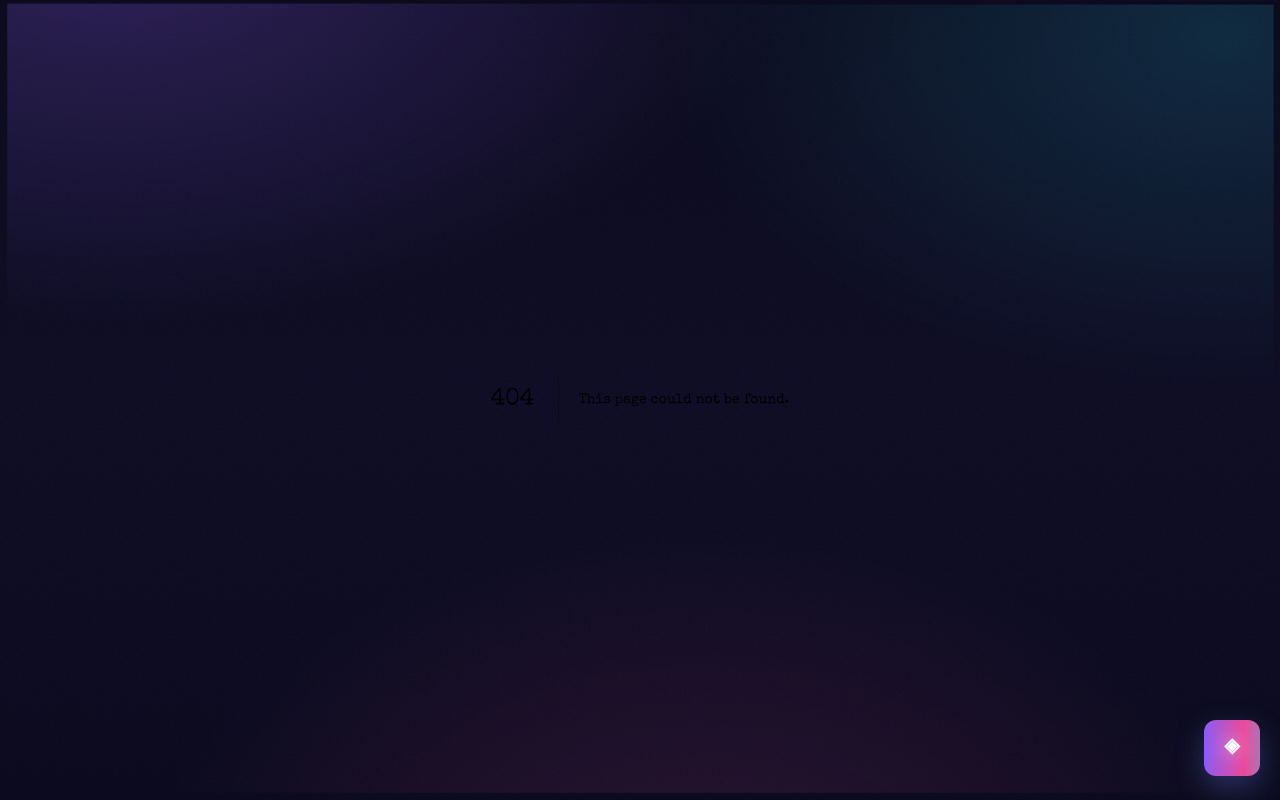
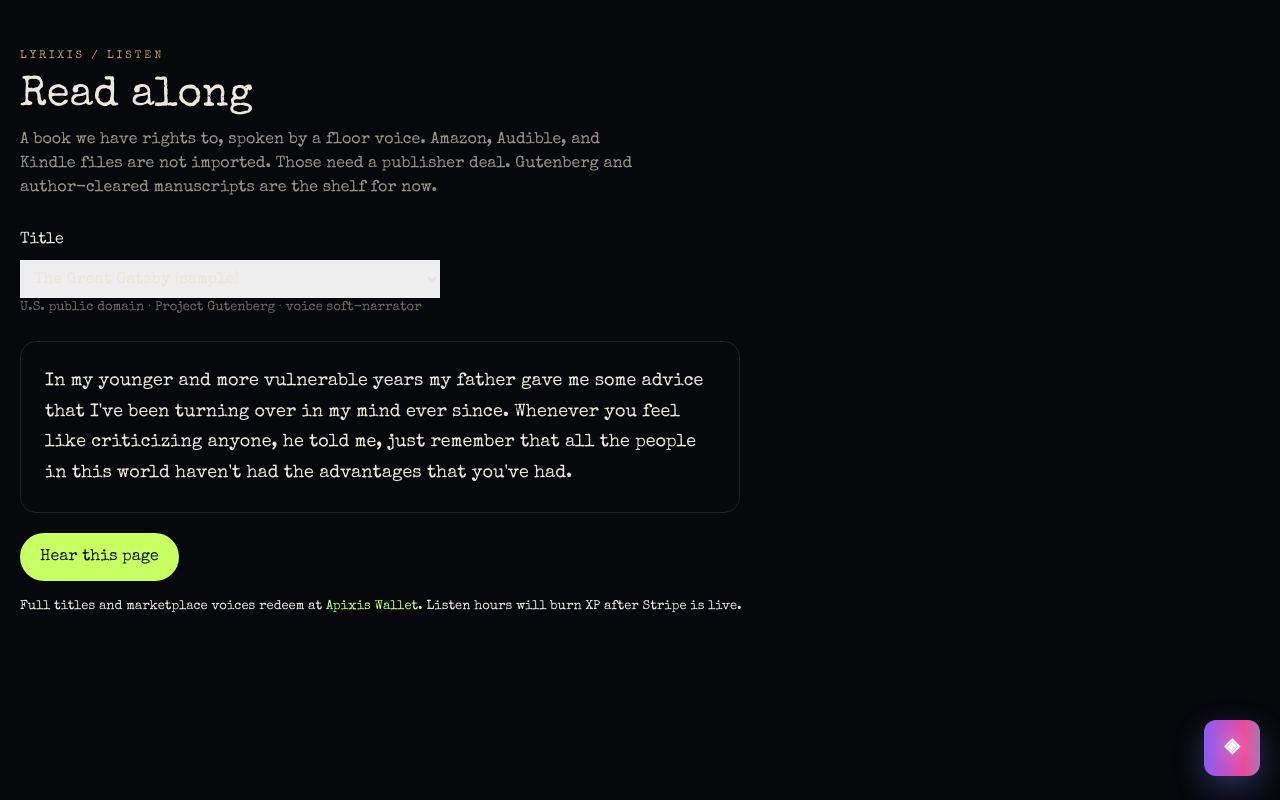
Before and after one commit to 313aidaroos/Lyrixis, a Next.js app: page /listen in a window 1280 px wide. Before the commit this address had no page. Built offline with nearby package versions, Linux system fonts and the light colour scheme.

Commit message:
Read-along desk: licensed text + floor voice. No store scrapes.

```diff
--- /dev/null
+++ b/app/listen/page.tsx
@@ -0,0 +1,10 @@
+import { ListenDesk } from "@/components/ListenDesk";
+
+export const metadata = {
+  title: "Lyrixis Listen",
+  description: "Hear a licensed book with a Lyrixis voice.",
+};
+
+export default function ListenPage() {
+  return <ListenDesk />;
+}
--- /dev/null
+++ b/components/ListenDesk.tsx
@@ -0,0 +1,84 @@
+"use client";
+
+import { useState } from "react";
+import { LISTEN_SHELF } from "@/lib/listenShelf";
+
+export function ListenDesk() {
+  const [id, setId] = useState(LISTEN_SHELF[0].id);
+  const book = LISTEN_SHELF.find((b) => b.id === id) ?? LISTEN_SHELF[0];
+  const [busy, setBusy] = useState(false);
+
+  function speak() {
+    if (typeof window === "undefined" || !window.speechSynthesis) return;
+    window.speechSynthesis.cancel();
+    const u = new SpeechSynthesisUtterance(book.text);
+    u.rate = 0.92;
+    u.lang = "en-US";
+    u.onstart = () => setBusy(true);
+    u.onend = () => setBusy(false);
+    window.speechSynthesis.speak(u);
+  }
+
+  return (
+    <main style={{ minHeight: "100dvh", background: "#07080c", color: "#ece7dc", padding: "48px 20px" }}>
+      <p style={{ letterSpacing: ".28em", fontSize: 11, color: "#c4a35a" }}>LYRIXIS / LISTEN</p>
+      <h1 style={{ fontFamily: "Georgia, serif", fontSize: 42 }}>Read along</h1>
+      <p style={{ maxWidth: 640, color: "#9a9588" }}>
+        A book we have rights to, spoken by a floor voice. Amazon, Audible, and Kindle
+        files are not imported. Those need a publisher deal. Gutenberg and author-cleared
+        manuscripts are the shelf for now.
+      </p>
+      <label style={{ display: "block", marginTop: 28 }}>
+        Title
+        <select
+          value={id}
+          onChange={(e) => setId(e.target.value)}
+          style={{ display: "block", marginTop: 8, padding: 10, width: "min(420px, 100%)" }}
+        >
+          {LISTEN_SHELF.map((b) => (
+            <option key={b.id} value={b.id}>
+              {b.title}
+            </option>
+          ))}
+        </select>
+      </label>
+      <p style={{ fontSize: 13, color: "#6f6a60" }}>
+        {book.rights} · {book.source} · voice {book.voiceId}
+      </p>
+      <article
+        style={{
+          marginTop: 24,
+          maxWidth: 720,
+          lineHeight: 1.7,
+          fontSize: 18,
+          border: "1px solid #222",
+          padding: 24,
+          borderRadius: 16,
+        }}
+      >
+        {book.text}
+      </article>
+      <button
+        type="button"
+        onClick={speak}
+        style={{
+          marginTop: 20,
+          padding: "12px 20px",
+          borderRadius: 999,
+          border: 0,
+          background: "#c8ff63",
+          color: "#111",
+        }}
+      >
+        {busy ? "Speaking…" : "Hear this page"}
+      </button>
+      <p style={{ marginTop: 16, fontSize: 13 }}>
+        Full titles and marketplace voices redeem at{" "}
+        <a href="https://apixis-wallet.vercel.app" style={{ color: "#c8ff63" }}>
+          Apixis Wallet
+        </a>
+        . Listen hours will burn XP after Stripe is live.
+      </p>
+    </main>
+  );
+}
--- /dev/null
+++ b/lib/listenShelf.ts
@@ -0,0 +1,18 @@
+export const LISTEN_SHELF = [
+  {
+    id: "gatsby-sample",
+    title: "The Great Gatsby (sample)",
+    rights: "U.S. public domain",
+    source: "Project Gutenberg",
+    voiceId: "soft-narrator",
+    text: "In my younger and more vulnerable years my father gave me some advice that I've been turning over in my mind ever since. Whenever you feel like criticizing anyone, he told me, just remember that all the people in this world haven't had the advantages that you've had.",
+  },
+  {
+    id: "carroll-sample",
+    title: "Alice's Adventures in Wonderland (sample)",
+    rights: "U.S. public domain",
+    source: "Project Gutenberg",
+    voiceId: "soft-narrator",
+    text: "Alice was beginning to get very tired of sitting by her sister on the bank, and of having nothing to do: once or twice she had peeped into the book her sister was reading, but it had no pictures or conversations in it.",
+  },
+] as const;
```
Also changed, not shown: 1 other file (tests, documents, lock files or other folders).
